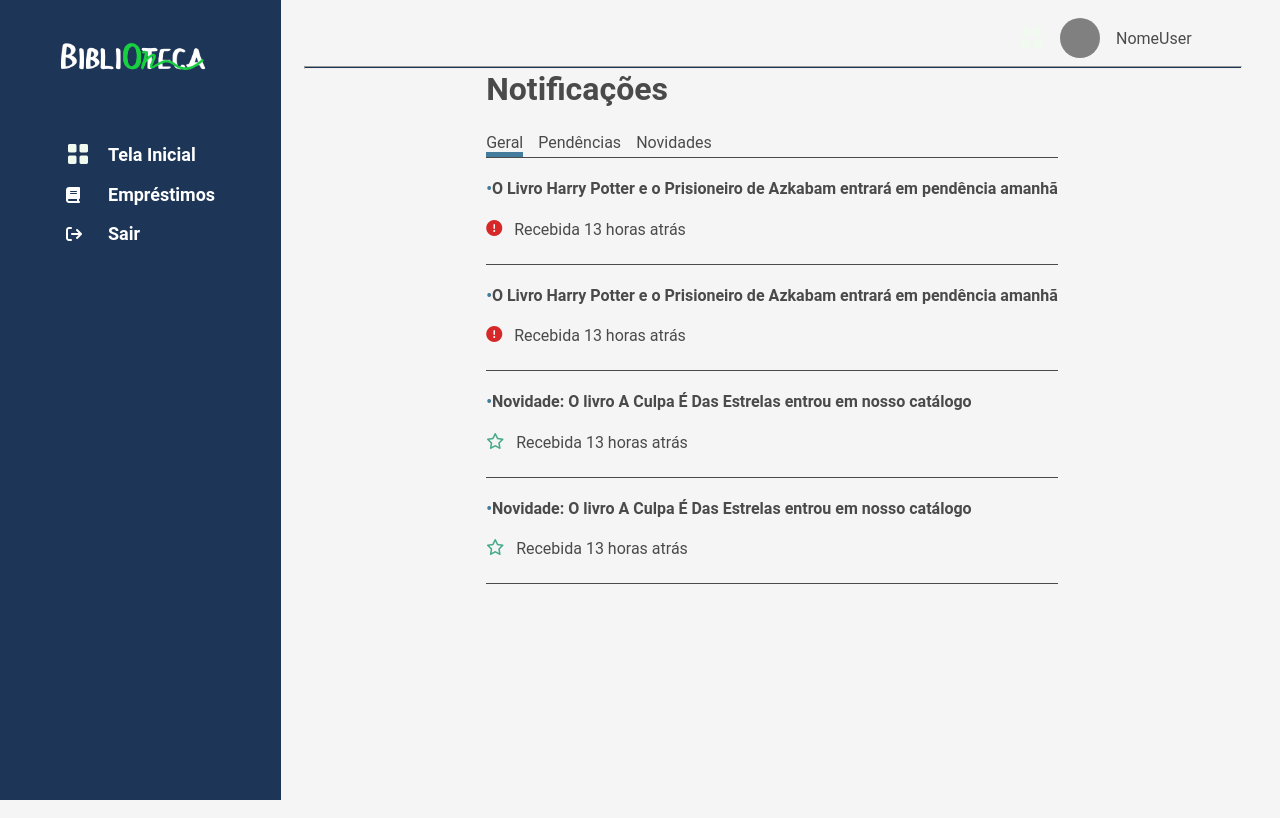
After one commit to RogerioNeto07/BibliONteca, a Django app: page /notifications in a window 1280 px wide. The commit adds this page. Run offline with Django 5.2, Linux system fonts and the light colour scheme; some libraries are stand-ins or nearby versions.

Commit message:
created notifications screen and ajusted the profile screen

```diff
--- a/static/global/components/sidebar/guest/index.js
+++ b/static/global/components/sidebar/guest/index.js
@@ -13,7 +13,7 @@ export class SidebarGuest extends HTMLElement {
                 </div>
                 <div class="sidebar-item">
                     <div class="sidebar-item-icon">
-                        <img src="<i class="fa-solid fa-arrow-right-from-bracket" style="color: #ffffff;"></i>" alt="" class="sidebar-icon">
+                        <i class="fa-solid fa-arrow-right-from-bracket" style="color: #ffffff;"></i>
                     </div>
                     <div class="sidebar-item-link">
                         <a href="" class="sidebar-link main-text white bold">Sair</a>
--- a/static/global/components/sidebar/user/index.js
+++ b/static/global/components/sidebar/user/index.js
@@ -1,4 +1,4 @@
-//Arquivo para criar uma tag que possua os elementos da sidebar de user
+
 export class SidebarUser extends HTMLElement {
     constructor(){
         super();
@@ -14,7 +14,7 @@ export class SidebarUser extends HTMLElement {
                 </div>
                 <div class="sidebar-item">
                     <div class="sidebar-item-icon">
-                        <img src="<i class="fa-solid fa-book" style="color: #ffffff;"></i>" alt="" class="sidebar-icon">
+                        <i class="fa-solid fa-book" style="color: #ffffff;"></i>
                     </div>
                     <div class="sidebar-item-link">
                         <a href="" class="sidebar-link main-text white bold">Empréstimos</a>
@@ -22,7 +22,7 @@ export class SidebarUser extends HTMLElement {
                 </div>
                 <div class="sidebar-item">
                     <div class="sidebar-item-icon">
-                        <img src="<i class="fa-solid fa-arrow-right-from-bracket" style="color: #ffffff;"></i>" alt="" class="sidebar-icon">
+                        <i class="fa-solid fa-arrow-right-from-bracket" style="color: #ffffff;"></i>
                     </div>
                     <div class="sidebar-item-link">
                         <a href="" class="sidebar-link main-text white bold">Sair</a>
--- /dev/null
+++ b/user/static/styles/notification.css
@@ -0,0 +1,26 @@
+.notif-filter{
+    display: flex;
+    gap: 15px;
+    margin-top: 25px;
+}
+#general{
+    border-bottom: 5px solid #457B9D;
+}
+.notif-container{
+    border-bottom: 1px solid;
+}
+.notif-item{
+    border-bottom: 1px solid;
+    padding-bottom: 25px;
+}
+.blue-circle{
+    color: #457B9D;
+}
+.sent{
+    display: flex;
+    gap: 12px;
+}
+.notif-title{
+    display: flex;
+    gap: 8px;
+}
--- /dev/null
+++ b/user/templates/user/notifications.html
@@ -0,0 +1,62 @@
+{% extends "global/base.html" %}
+{% load static %}
+
+{% block extra_css %}
+<link rel="stylesheet" href="{% static 'styles/notification.css' %}">
+
+{% endblock %}
+
+{% block content-sidebar %}
+    <sidebar-user></sidebar-user>
+{% endblock content-sidebar %}
+
+{% block content-header %}
+
+    <div class="header-content">
+        <div></div>
+        <div class="user-content">
+            <img src="{% static "global/imgs/icon-home.png" %}" alt="" class="header-icon-notifications">
+            <div class="user-pic"></div>
+            <p class="username secundary-text">NomeUser</p>
+        </div>
+    </div>
+{% endblock content-header %}
+
+{% block content %}
+<div class="notif-container">
+<h1>Notificações</h1>
+<div class="notif-filter">
+    <p id="general">Geral</p><p id="pending">Pendências</p><p id="news">Novidades</p>
+</div>
+</div>
+<div class="notif-item">
+    <h4><span class="blue-circle">•</span>O Livro Harry Potter e o Prisioneiro de Azkabam entrará em pendência amanhã</h4>
+    <div class="sent">
+        <i class="fa-solid fa-circle-exclamation" style="color: #D62828;"></i><p>Recebida 13 horas atrás</p>
+    </div>
+</div>
+<div class="notif-item">
+    <div class="notif-title">
+        <h4><span class="blue-circle">•</span>O Livro Harry Potter e o Prisioneiro de Azkabam entrará em pendência amanhã</h4>
+    </div>
+    <div class="sent">
+        <i class="fa-solid fa-circle-exclamation" style="color: #D62828;"></i><p>Recebida 13 horas atrás</p>
+    </div>
+</div>
+<div class="notif-item">
+    <div class="notif-title">
+        <h4><span class="blue-circle">•</span>Novidade: O livro A Culpa É Das Estrelas entrou em nosso catálogo</h4>
+    </div>
+    <div class="sent">
+        <i class="fa-regular fa-star" style="color: #43AA8B;"></i><p>Recebida 13 horas atrás</p>
+    </div>
+</div>
+<div class="notif-item">
+    <div class="notif-title">
+        <h4><span class="blue-circle">•</span>Novidade: O livro A Culpa É Das Estrelas entrou em nosso catálogo</h4>
+    </div>
+    <div class="sent">
+        <i class="fa-regular fa-star" style="color: #43AA8B;"></i><p>Recebida 13 horas atrás</p>
+    </div>
+</div>
+{% endblock content %}
--- a/user/urls.py
+++ b/user/urls.py
@@ -1,9 +1,10 @@
 from django.urls import path
-from user.views import IndexReader, IndexGuest, Login, Perfil
+from user.views import *
 
 urlpatterns = [
     path('index', IndexReader),
     path('indexguest', IndexGuest),
     path('', Login),
-    path('perfil', Perfil),
+    path('profile', Perfil),
+    path('notifications', Notifications),
     ]
--- a/user/views.py
+++ b/user/views.py
@@ -12,3 +12,6 @@ def Login(request):
 
 def Perfil(request):
     return render(request, "user/profile.html")
+
+def Notifications(request):
+    return render(request, "user/notifications.html")
```
Also changed, not shown: user/static/styles/profile.css (+7 -0 lines), user/templates/user/profile.html (+9 -2 lines).
